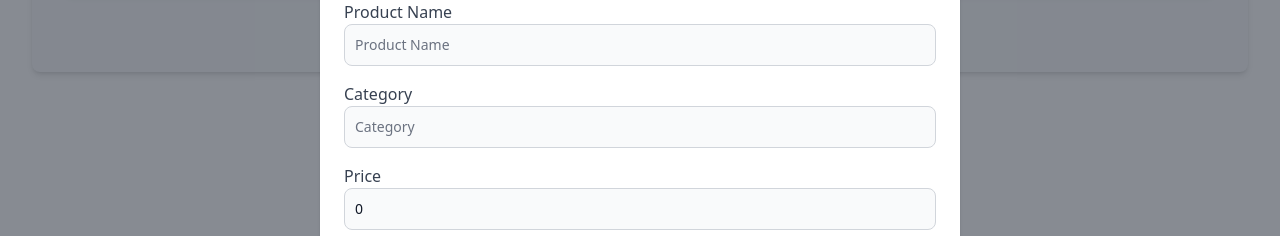
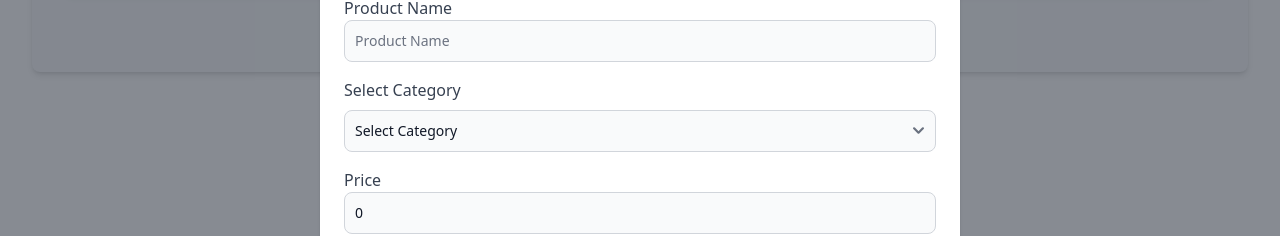
Before and after one commit to royhanmh/project-product, a React (Vite) app in the folder frontend/: page / in a window 1280 px wide. Both pictures are taken after a click on the button "Add Product". Shown: the part 252-488 px from the top of the page. Built offline with nearby package versions, Linux system fonts and the light colour scheme; no server answers.

Commit message:
update category input into dropdown

```diff
--- a/frontend/src/components/ProductForm.tsx
+++ b/frontend/src/components/ProductForm.tsx
@@ -2,7 +2,7 @@ import React, { useState } from "react";
 import { useDispatch } from "react-redux";
 import { AppDispatch } from "./../app/store";
 import { addProduct } from "../features/products/productSlice";
-import { Button, Modal, TextInput } from "flowbite-react";
+import { Button, Modal, TextInput, Label, Select } from "flowbite-react";
 
 interface ProductFormProps {
   onAddSuccess: () => void;
@@ -18,10 +18,11 @@ export const ProductForm: React.FC<ProductFormProps> = ({ onAddSuccess }) => {
   });
   const [isModalOpen, setIsModalOpen] = useState(false);
 
-  const handleChange = (e: React.ChangeEvent<HTMLInputElement>) => {
+  const handleChange = (
+    e: React.ChangeEvent<HTMLInputElement | HTMLSelectElement>
+  ) => {
     setProduct({ ...product, [e.target.name]: e.target.value });
   };
-
   const handleSubmit = (e: React.FormEvent) => {
     e.preventDefault();
     dispatch(addProduct(product))
@@ -69,21 +70,27 @@ export const ProductForm: React.FC<ProductFormProps> = ({ onAddSuccess }) => {
             </div>
 
             <div className="flex flex-col">
-              <label
-                htmlFor="category"
-                className="text-gray-700 dark:text-gray-300"
-              >
-                Category
-              </label>
-              <TextInput
+              <div className="mb-2 block">
+                <label
+                  htmlFor="category"
+                  className="text-gray-700 dark:text-gray-300"
+                >
+                  Select Category
+                </label>
+              </div>
+              <Select
                 id="category"
-                type="text"
                 name="category"
                 value={product.category}
                 onChange={handleChange}
-                placeholder="Category"
                 required
-              />
+              >
+                <option value="">Select Category</option>
+                <option value="Electronics">Electronics</option>
+                <option value="Fashion">Fashion</option>
+                <option value="Books">Books</option>
+                <option value="Home Appliances">Home Appliances</option>
+              </Select>
             </div>
 
             <div className="flex flex-col">
--- a/frontend/src/features/products/ProductList.tsx
+++ b/frontend/src/features/products/ProductList.tsx
@@ -2,7 +2,16 @@ import React, { useState, useEffect } from "react";
 import { useSelector, useDispatch } from "react-redux";
 import { RootState, AppDispatch } from "../../app/store";
 import { getProducts, removeProduct, modifyProduct } from "./productSlice";
-import { Button, Table, Pagination, Alert } from "flowbite-react";
+import {
+  Button,
+  Table,
+  Pagination,
+  Alert,
+  TextInput,
+  Label,
+  Select,
+} from "flowbite-react";
+
 import { ProductForm } from "../../components/ProductForm";
 
 const PRODUCTS_PER_PAGE = 10;
@@ -130,7 +139,7 @@ export const ProductList: React.FC = () => {
                   {modifyProductId === product.id ? (
                     <>
                       <Table.Cell>
-                        <input
+                        <TextInput
                           type="text"
                           value={editedProduct.name}
                           onChange={(e) =>
@@ -139,12 +148,10 @@ export const ProductList: React.FC = () => {
                               name: e.target.value,
                             })
                           }
-                          className="w-32 p-2 border rounded dark:bg-gray-700 dark:text-white"
                         />
                       </Table.Cell>
                       <Table.Cell>
-                        <input
-                          type="text"
+                        <Select
                           value={editedProduct.category}
                           onChange={(e) =>
                             setEditedProduct({
@@ -152,11 +159,18 @@ export const ProductList: React.FC = () => {
                               category: e.target.value,
                             })
                           }
-                          className="w-32 p-2 border rounded dark:bg-gray-700 dark:text-white"
-                        />
+                        >
+                          <option value="">Select Category</option>
+                          <option value="Electronics">Electronics</option>
+                          <option value="Fashion">Fashion</option>
+                          <option value="Books">Books</option>
+                          <option value="Home Appliances">
+                            Home Appliances
+                          </option>
+                        </Select>
                       </Table.Cell>
                       <Table.Cell>
-                        <input
+                        <TextInput
                           type="number"
                           value={editedProduct.price}
                           onChange={(e) =>
@@ -165,11 +179,10 @@ export const ProductList: React.FC = () => {
                               price: parseFloat(e.target.value),
                             })
                           }
-                          className="w-32 p-2 border rounded dark:bg-gray-700 dark:text-white"
                         />
                       </Table.Cell>
                       <Table.Cell>
-                        <input
+                        <TextInput
                           type="number"
                           value={editedProduct.discount}
                           onChange={(e) =>
@@ -178,7 +191,6 @@ export const ProductList: React.FC = () => {
                               discount: parseFloat(e.target.value),
                             })
                           }
-                          className="w-32 p-2 border rounded dark:bg-gray-700 dark:text-white"
                         />
                       </Table.Cell>
                       <Table.Cell>{priceAfterDiscount.toFixed(2)}</Table.Cell>
```
